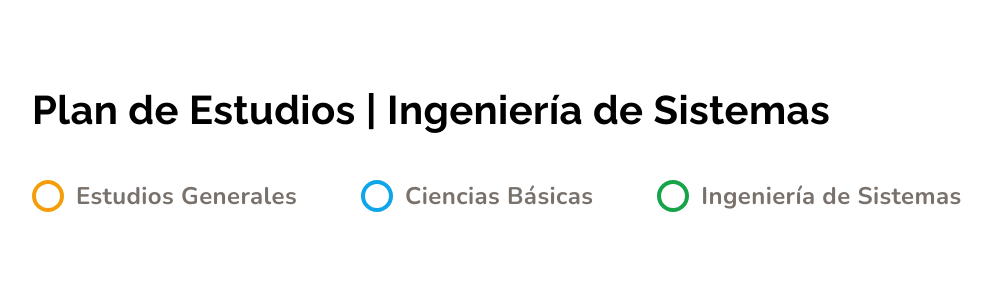
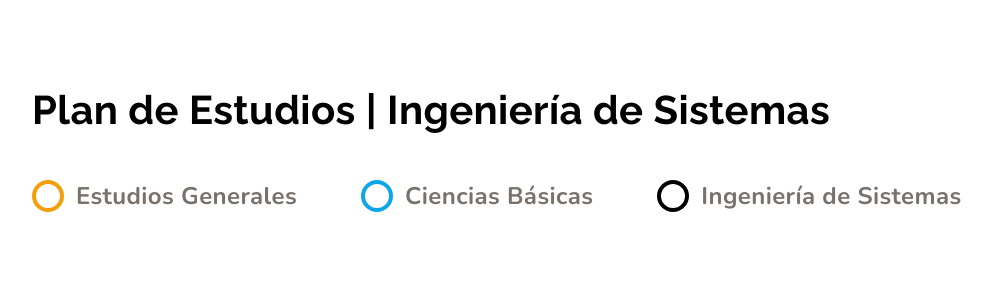
Before and after one commit to RonnyPumaricra/systems-engineering-study-plan, a React (Vite) app: page / in a window 1280 px wide. Shown: the top 300 px of the page, without its empty margins (64-1056 px from the left). Built offline with nearby package versions, Linux system fonts and the light colour scheme.

Commit message:
Safelisting

```diff
--- a/src/components/MainScreen.jsx
+++ b/src/components/MainScreen.jsx
@@ -11,10 +11,6 @@ export function MainScreen() {
         <RadioWrapper color="amber-500">Estudios Generales</RadioWrapper>
         <RadioWrapper color="sky-500">Ciencias Básicas</RadioWrapper>
         <RadioWrapper color="green-600">Ingeniería de Sistemas</RadioWrapper>
-        {/*
-        <RadioWrapper color="yellow">Estudios Generales</RadioWrapper>
-        <RadioWrapper color="blue">Ciencias Básicas</RadioWrapper>
-        <RadioWrapper color="green">Ingeniería de Sistemas</RadioWrapper> */}
       </div>
     </div>
   )
--- a/tailwind.config.js
+++ b/tailwind.config.js
@@ -41,4 +41,10 @@ export default {
       );
     }),
   ],
+  safelist: [
+    {
+      pattern: /(bg|border)-(amber|sky|green-stone)-(50|100|200|300|400|500|600|700|800|900|950)/,
+      varians: ["hover"]
+    }
+  ]
 }
```
Also changed, not shown: src/components/RadioWrapper.jsx (+6 -41 lines).
